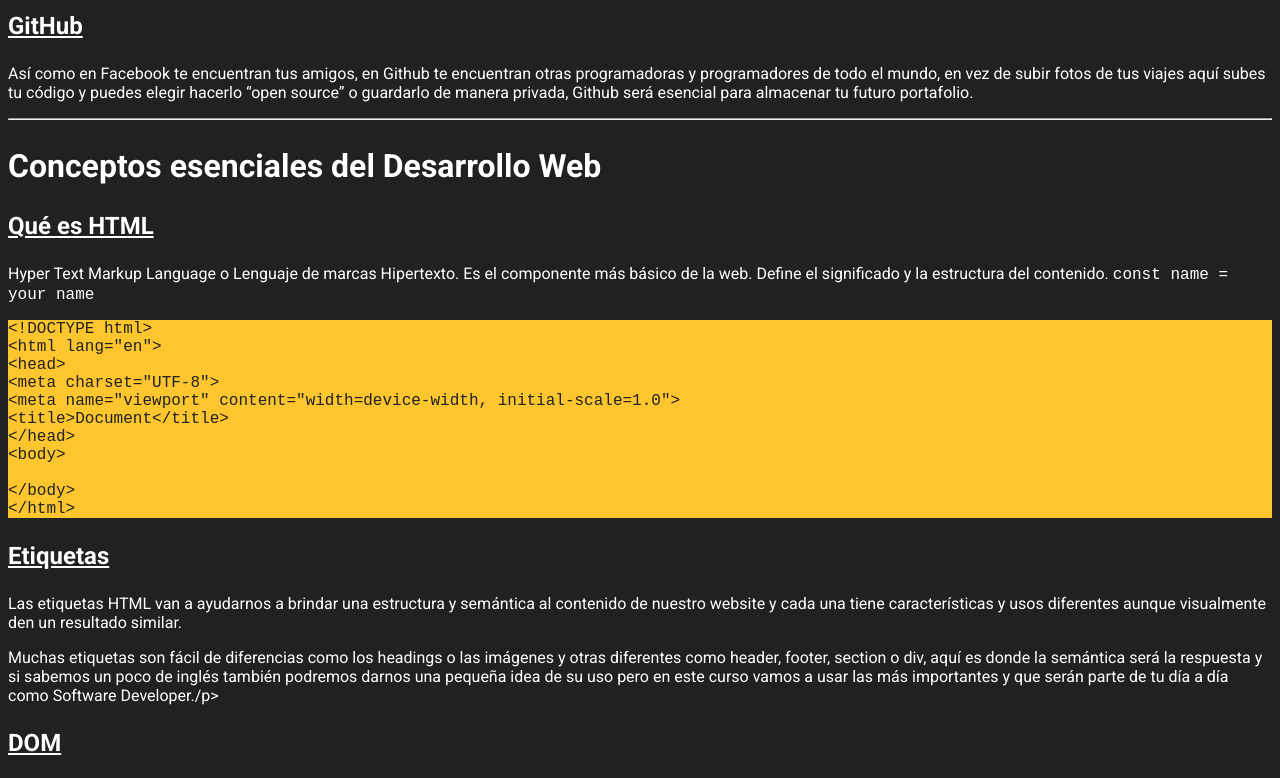
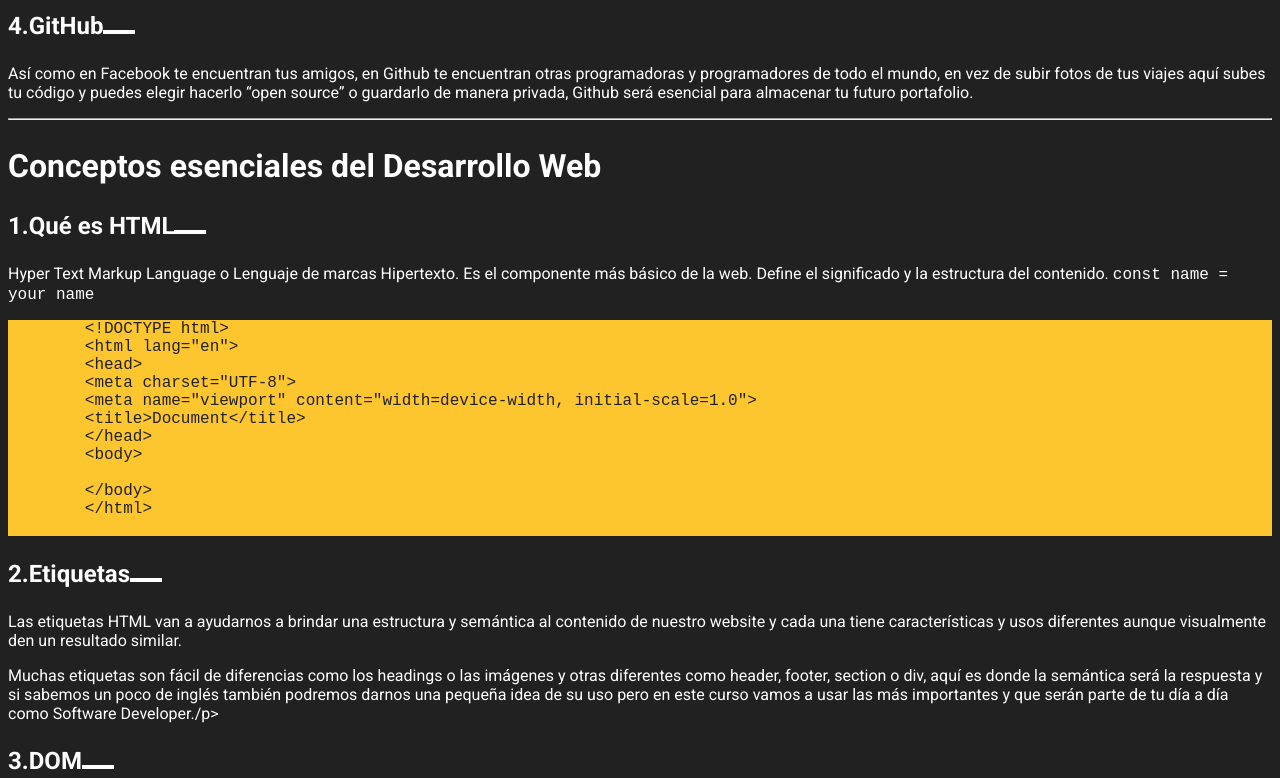
Before and after one commit to BanielDanica/website, a plain HTML site: page index.html in a window 1280 px wide. Shown: the part 1391-2169 px from the top of the page. Drawn offline with Linux system fonts and the light colour scheme.

Commit message:
Add files via upload
35.

```diff
--- a/css/styles.css
+++ b/css/styles.css
@@ -75,9 +75,10 @@ h2 {
     font-size: 2em;
 }
 
-h3 {
+.section-content h3 {
     font-size: 1.5em;
-    text-decoration: underline;
+    text-decoration: none;
+    counter-increment: titleList;
 }
 
 pre {
@@ -89,3 +90,23 @@ pre {
     background: linear-gradient(to top, var(--black) 10px, transparent), url("../images/pattern.png");
     height: 350px;
 }
+
+.section-content {
+    counter-reset: titleList;
+}
+
+.section-content h3::before {
+    content: counter(titleList)".";
+}
+
+.section-content h3::after {
+    content: "";
+    width: 32px;
+    height: 4px;
+    background: var(--white10);
+    display: inline-block;
+}
+
+::selection {
+    background: var(--white20);
+}
--- a/index.html
+++ b/index.html
@@ -43,10 +43,12 @@
     </nav>
 </header>
 
+<main>
     <h1>Curso esencial de HTML y CSS</h1>
     <p>Este es el inicio de tu carrera como Desarrollador Web, empezarás aprendiendo HTML y CSS para la creación de contenidos, en el nivel 2 aprenderás de componentes y en 3 sobre layouts.</p>
     <hr>
 
+    <section class="section-content">
         <img id="google-chrome" src="images/google-chrome.png" alt="Logo de Google Chrome" title="Logo de Google Chrome">
         <h2>Setup</h2>
         <h3>Google Chrome</h3>
@@ -64,7 +66,9 @@
         <h3>GitHub</h3>
     <p>Así como en Facebook te encuentran tus amigos, en Github te encuentran otras programadoras y programadores de todo el mundo, en vez de subir fotos de tus viajes aquí subes tu código y puedes elegir hacerlo “open source” o guardarlo de manera privada, Github será esencial para almacenar tu futuro portafolio.</p>
     <hr>
+    </section>
 
+    <section class="section-content">
         <h2>Conceptos esenciales del Desarrollo Web</h2>
         <h3 id="qué-es-html">Qué es HTML</h3>
         <p>Hyper Text Markup Language o Lenguaje de marcas Hipertexto. Es el componente más básico de la web. Define el significado y la estructura del contenido. <code>const name = your name</code></p>
@@ -101,6 +105,7 @@
         <p>Hojas de Estilo en Cascada (del inglés Cascading Style Sheets) o CSS es el lenguaje de estilos utilizado para describir la presentación de documentos HTML</p>
         <img src="images/css.png" alt="CSS">
         <hr>
+    </section>
 
 <h2>Modelo de caja</h2>
 <h3>El modelo de caja está compuesto por:</h3>
@@ -128,7 +133,6 @@
     <li>padding-block | padding-inline | padding-block-start | padding-block-end | padding-inline-start | padding-inline-end</li>
 </ul>
 
-<h3>Modelo de caja</h3>
 <img src="images/leonidas.png" alt="Foto de Leonidas">
 <hr>
 
@@ -136,6 +140,7 @@
     Si tienes alguna pregunta escríbeme a
     <a href="https://www.youtube.com/watch?v=xvFZjo5PgG0">danielbanica3@gmail.com</a>
 </p>
+</main>
 
 </body>
 </html>
```
Lines whose indentation alone changed are shown as unchanged.
